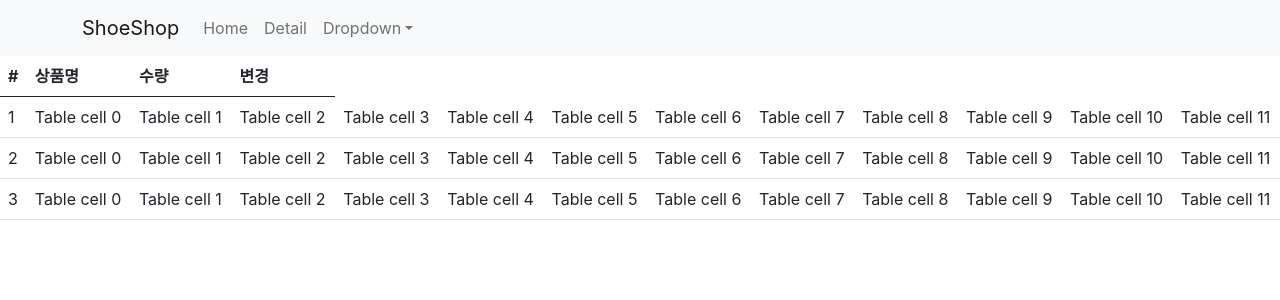
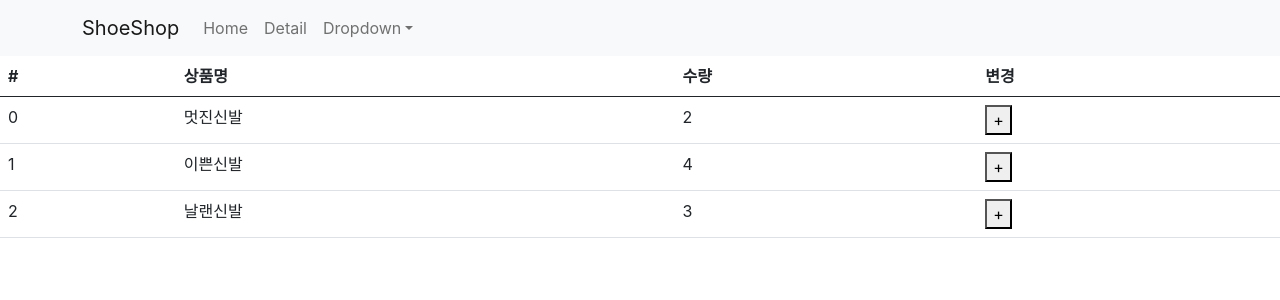
Before and after one commit to Yena-Yun/CodingApple-React, a React (Create React App) app in the folder shop/: page /cart in a window 1280 px wide. Shown: the top 300 px of the page. Built offline with nearby package versions, Linux system fonts and the light colour scheme.

Commit message:
redux 공부중

```diff
--- a/shop/package.json
+++ b/shop/package.json
@@ -11,9 +11,11 @@
     "react": "^17.0.2",
     "react-bootstrap": "^2.0.0-beta.4",
     "react-dom": "^17.0.2",
+    "react-redux": "^7.2.4",
     "react-router-dom": "^5.2.0",
     "react-scripts": "4.0.3",
     "react-transition-group": "^4.4.2",
+    "redux": "^4.1.1",
     "sass": "^1.38.1",
     "styled-components": "^5.3.0",
     "web-vitals": "^1.0.1"
--- a/shop/src/Cart.js
+++ b/shop/src/Cart.js
@@ -1,8 +1,9 @@
 import React from "react";
 import styled from "styled-components";
 import { Table } from "react-bootstrap";
+import { connect } from "react-redux";
 
-const Cart = (props) => {
+const Cart = ({ state }) => {
   return (
     <div>
       <Table responsive>
@@ -15,30 +16,28 @@ const Cart = (props) => {
           </tr>
         </thead>
         <tbody>
-          <tr>
-            <td>1</td>
-            {Array.from({ length: 12 }).map((_, index) => (
-              <td key={index}>Table cell {index}</td>
-            ))}
-          </tr>
-          <tr>
-            <td>2</td>
-            {Array.from({ length: 12 }).map((_, index) => (
-              <td key={index}>Table cell {index}</td>
-            ))}
-          </tr>
-          <tr>
-            <td>3</td>
-            {Array.from({ length: 12 }).map((_, index) => (
-              <td key={index}>Table cell {index}</td>
-            ))}
-          </tr>
+          {state.map((a, i) => {
+            return (
+              <tr key={i}>
+                <td>{a.id}</td>
+                <td>{a.name}</td>
+                <td>{a.quan}</td>
+                <td>
+                  <button>+</button>
+                </td>
+              </tr>
+            );
+          })}
         </tbody>
       </Table>
     </div>
   );
 };
 
-const CartBlock = styled.div``;
+function state를props화(state) {
+  return {
+    state: state,
+  };
+}
 
-export default Cart;
+export default connect(state를props화)(Cart);
--- a/shop/src/index.js
+++ b/shop/src/index.js
@@ -4,6 +4,20 @@ import "./index.css";
 import App from "./App";
 import reportWebVitals from "./reportWebVitals";
 import { BrowserRouter } from "react-router-dom";
+import { Provider } from "react-redux";
+import { createStore } from "redux";
+
+let 기본state = [
+  { id: 0, name: "멋진신발", quan: 2 },
+  { id: 1, name: "이쁜신발", quan: 4 },
+  { id: 2, name: "날랜신발", quan: 3 },
+];
+
+function reducer(state = 기본state, 액션) {
+  return state;
+}
+
+let store = createStore(reducer);
 
 ReactDOM.render(
   // BrowserRouter 대신 HashRouter 사용 가능 -- 보안상의 이유
@@ -13,7 +27,9 @@ ReactDOM.render(
   // 반면 BrowserRouter는 라우팅을 리액트가 아니라 '서버'에게 요청할 수도 있음 (위험)
   // 그래서 BrowserRouter를 사용한다면 서버 측에서 서버 라우팅을 방지하는 API를 작성해 두어야 함
   <BrowserRouter>
-    <App />
+    <Provider store={store}>
+      <App />
+    </Provider>
   </BrowserRouter>,
   document.getElementById("root")
 );
```
Also changed, not shown: 1 other file (tests, documents, lock files or other folders).
